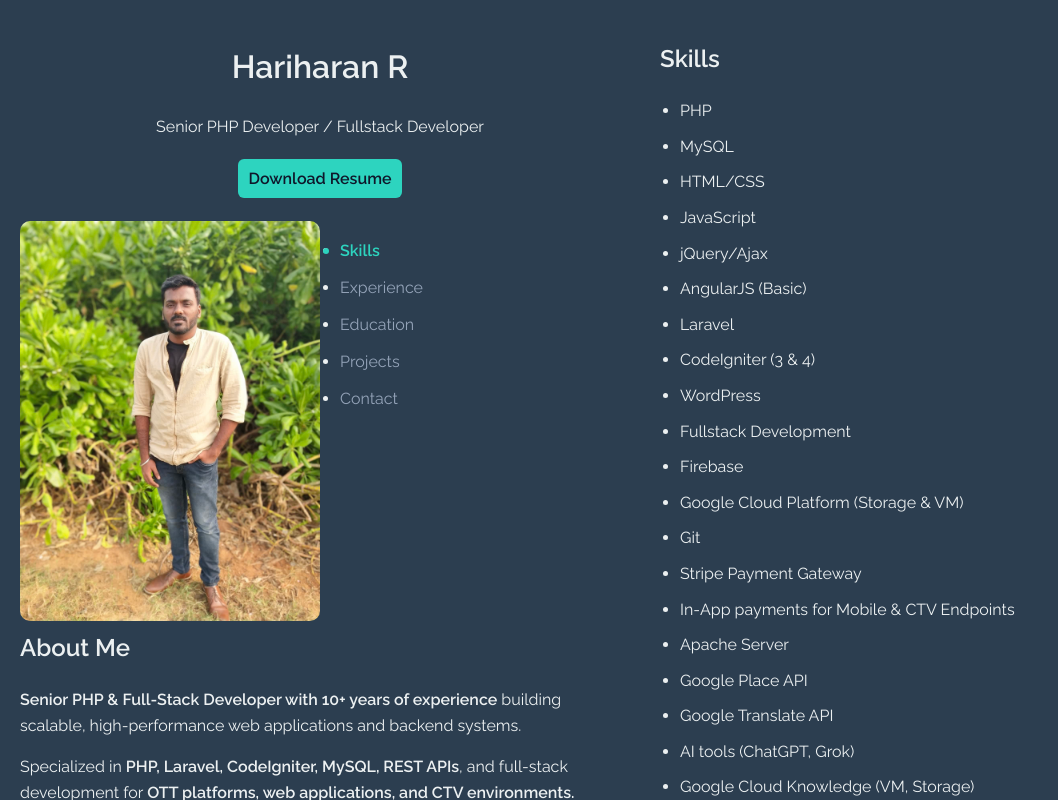
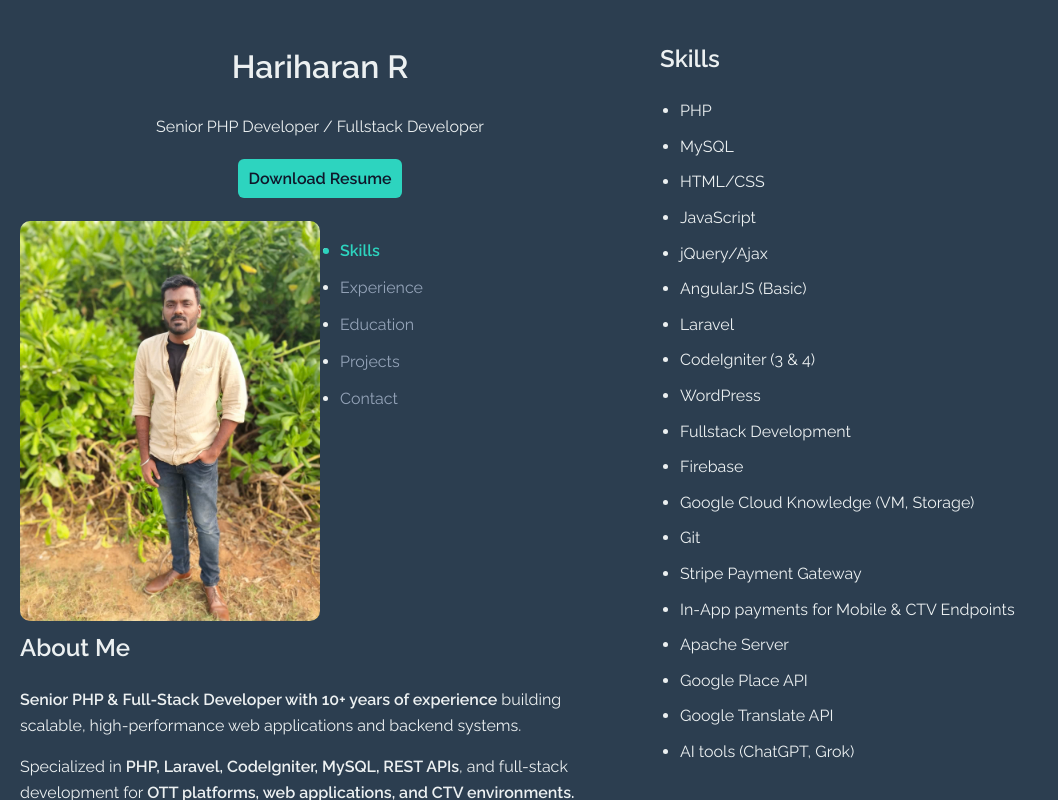
Before and after one commit to Hari2892/my-projects, a React (Vite) app in the folder react-projects/hari-first-react-app/: page / in a window 1280 px wide. Shown: the whole page, without its empty margins (0-1058 px from the left). Built offline with nearby package versions, Linux system fonts and the light colour scheme.

Commit message:
skills changes

```diff
--- a/react-projects/hari-first-react-app/src/components/Skills.tsx
+++ b/react-projects/hari-first-react-app/src/components/Skills.tsx
@@ -16,7 +16,7 @@ const Skills = () => {
         <li>WordPress</li>
         <li>Fullstack Development</li>
         <li>Firebase</li>
-        <li>Google Cloud Platform (Storage & VM)</li>
+        <li>Google Cloud Knowledge (VM, Storage)</li>
         <li>Git</li>
         <li>Stripe Payment Gateway</li>
         <li>In-App payments for Mobile & CTV Endpoints</li>
@@ -24,7 +24,6 @@ const Skills = () => {
         <li>Google Place API</li>
         <li>Google Translate API</li>
         <li>AI tools (ChatGPT, Grok)</li>
-        <li>Google Cloud Knowledge (VM, Storage)</li>
       </ul>
     </section>
   );
```
